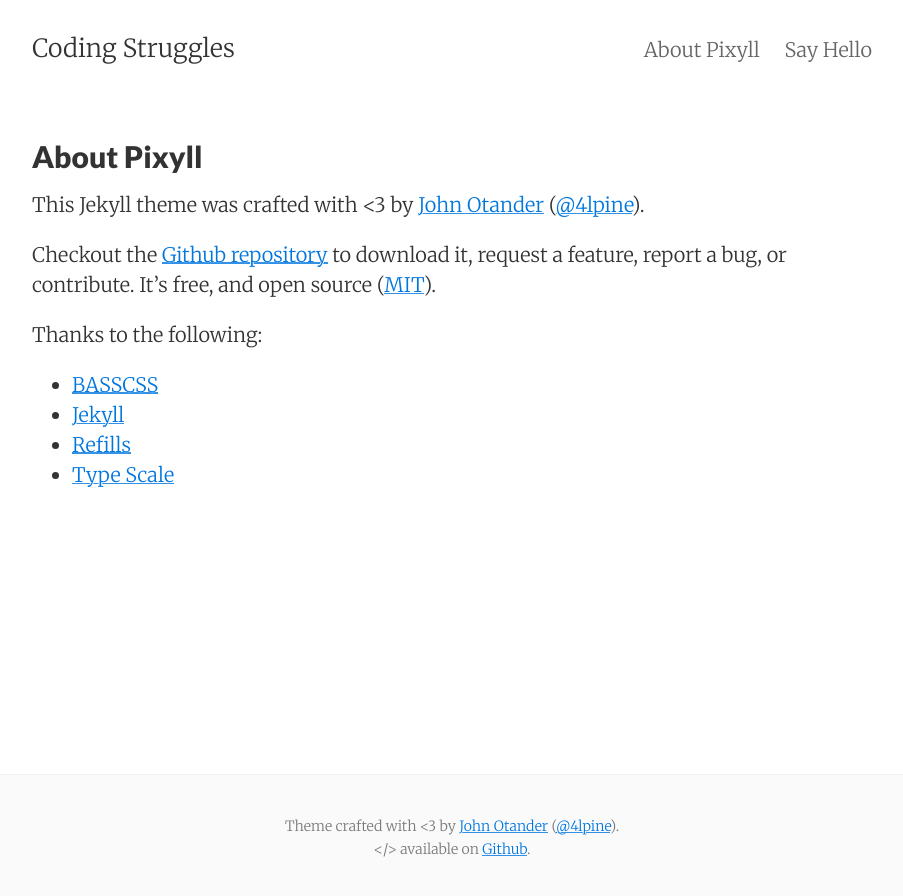
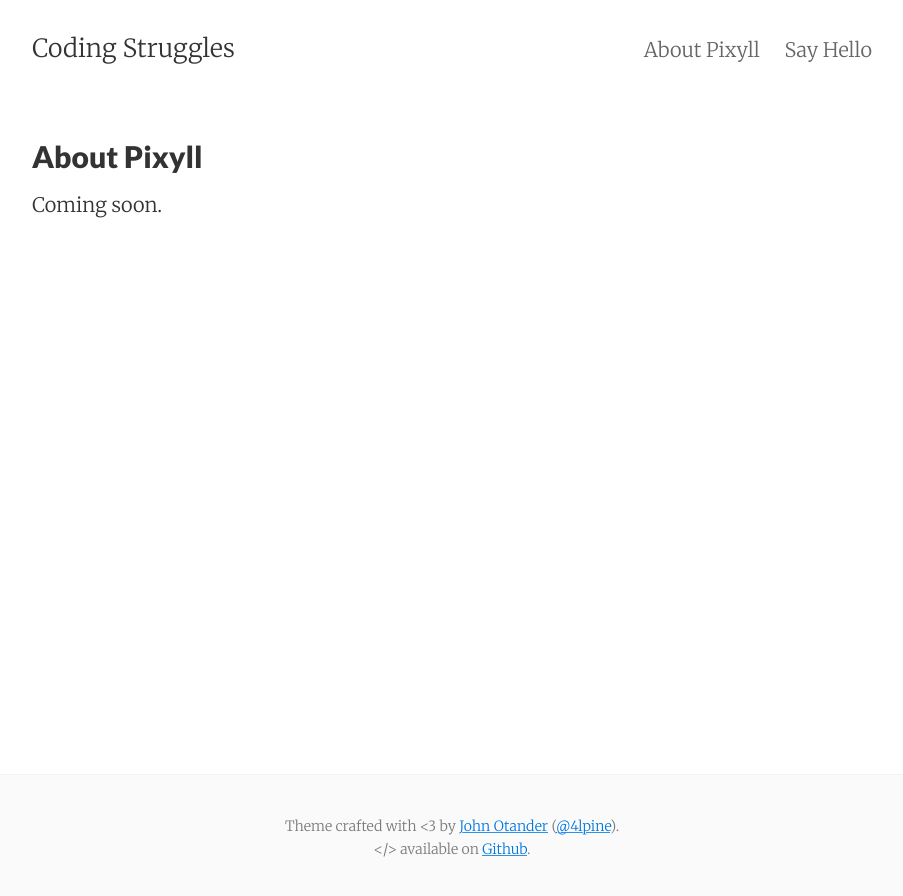
Before and after one commit to dariooddenino/dariooddenino.github.io, a Jekyll site: the page built from about.md, in a window 1280 px wide. Shown: the top 896 px of the page, without its empty margins (188-1091 px from the left). Built offline with Jekyll 4.4.1, drawn with Linux system fonts in a browser that asks for light colours; nearby versions of some CDN libraries.

Commit message:
settings

```diff
--- a/_config.yml
+++ b/_config.yml
@@ -2,7 +2,7 @@
 title:       Coding Struggles
 email:       branch13@gmail.com
 author:      Dario Oddenino
-description: "A simple, beautiful theme for Jekyll that emphasizes content rather than aesthetic fluff."
+description: "Struggling to be a better coder :)"
 baseurl:     ""
 url:         "http://codingstruggles.com"
 date_format: "%b %-d, %Y"
@@ -17,7 +17,7 @@
 bing_verification:
 
 # Optional features
-animated:             false
+animated:             true
 show_related_posts:   false
 show_post_footers:    false
 show_social_icons:    false
@@ -28,7 +28,7 @@
 
 # Disqus post comments
 # (leave blank to disable Disqus)
-disqus_shortname:
+disqus_shortname: "dariooddenino"
 
 # Facebook Comments plugin
 # (leave blank to disable Facebook Comments, otherwise set it to true)
@@ -37,10 +37,10 @@
 facebook_comments_number: 10
 
 # Social icons
-github_username:
+github_username: "dariooddenino"
 bitbucket_username:
 stackoverflow_id:
-twitter_username:
+twitter_username: "dariooddenino"
 skype_username:
 steam_nickname:
 google_plus_id:
@@ -52,15 +52,15 @@
 flattr_button:
 
 # Post sharing icons
-show_sharing_icons: false
+show_sharing_icons: true
 # Change to 'true' to enable individual icons
-share_facebook: false
-share_twitter: false
+share_facebook: true
+share_twitter: true
 share_googleplus: false
 share_linkedin: false
-share_digg: false
+share_digg: true
 share_tumblr: false
-share_reddit: false
+share_reddit: true
 share_stumbleupon: false
 share_hackernews: false
 
--- a/about.md
+++ b/about.md
@@ -5,16 +5,4 @@
 tags: about
 ---
 
-This Jekyll theme was crafted with <3 by [John Otander](http://johnotander.com)
-([@4lpine](https://twitter.com/4lpine)).
-
-Checkout the [Github repository](https://github.com/johnotander/pixyll) to download it,
-request a feature, report a bug, or contribute. It's free, and open source
-([MIT](http://opensource.org/licenses/MIT)).
-
-Thanks to the following:
-
-* [BASSCSS](http://basscss.com)
-* [Jekyll](http://jekyllrb.com)
-* [Refills](http://refills.bourbon.io/)
-* [Type Scale](http://type-scale.com/)
+Coming soon.
```
Also changed, not shown: 404.md (+1 -1 lines).
